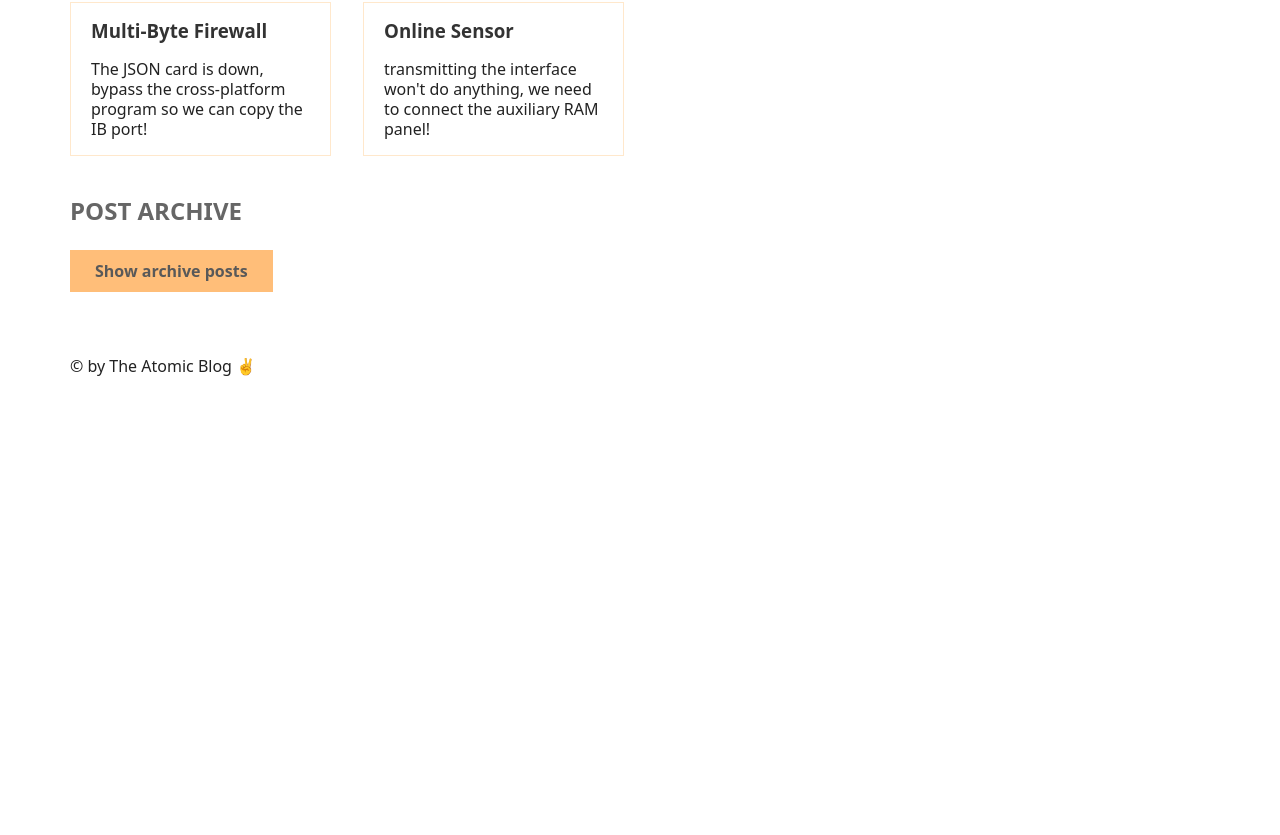
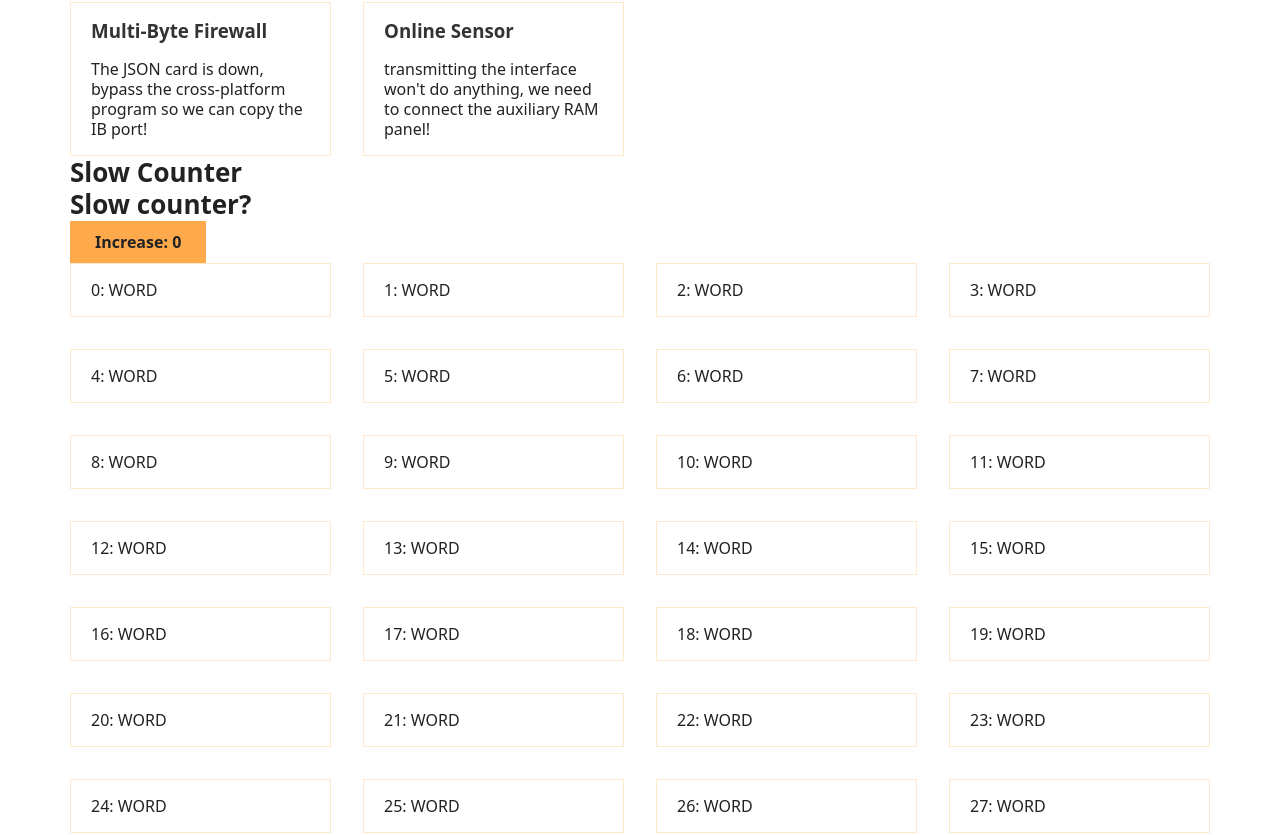
Before and after one commit to 1806397/react_useContext, a React (Create React App) app: page / in a window 1280 px wide. Shown: the part 1561-2396 px from the top of the page. Before the commit the page ends 1969 px from the top, so only its background shows below. Built offline with nearby package versions, Linux system fonts and the light colour scheme.

Commit message:
Optimizing using children

```diff
--- a/src/App.js
+++ b/src/App.js
@@ -1,7 +1,7 @@
 import { useEffect, useState } from "react";
 import { faker } from "@faker-js/faker";
 import { PostProvided, usePosts } from "./PostProvider";
-
+import Test from "./Test";
 function createRandomPost() {
   return {
     title: `${faker.hacker.adjective()} ${faker.hacker.noun()}`,
@@ -120,6 +120,7 @@ function FormAddPost() {
 function List() {
   const { posts } = usePosts();
   return (
+    <>
       <ul>
         {posts.map((post, i) => (
           <li key={i}>
@@ -128,6 +129,8 @@ function List() {
           </li>
         ))}
       </ul>
+      <Test />
+    </>
   );
 }
 
--- a/src/Test.js
+++ b/src/Test.js
@@ -2,7 +2,7 @@ import { useState } from "react";
 
 function SlowComponent() {
   // If this is too slow on your maching, reduce the `length`
-  const words = Array.from({ length: 100_000 }, () => "WORD");
+  const words = Array.from({ length: 100 }, () => "WORD");
   return (
     <ul>
       {words.map((word, i) => (
@@ -13,14 +13,31 @@ function SlowComponent() {
     </ul>
   );
 }
-
-export default function Test() {
+function Counter({ children }) {
   const [count, setCount] = useState(0);
   return (
     <div>
-      <h1>Slow counter?!?</h1>
+      <h1>Slow counter?</h1>
       <button onClick={() => setCount((c) => c + 1)}>Increase: {count}</button>
-      <SlowComponent />
+      {children}
     </div>
   );
 }
+export default function Test() {
+  // const [count, setCount] = useState(0);
+  // return (
+  //   <div>
+  //     <h1>Slow counter?!?</h1>
+  //     <button onClick={() => setCount((c) => c + 1)}>Increase: {count}</button>
+  //     <SlowComponent />
+  //   </div>
+  // );
+  return (
+    <div>
+      <h1>Slow Counter</h1>
+      <Counter>
+        <SlowComponent />
+      </Counter>
+    </div>
+  );
+}
```
Lines whose indentation alone changed are shown as unchanged.
